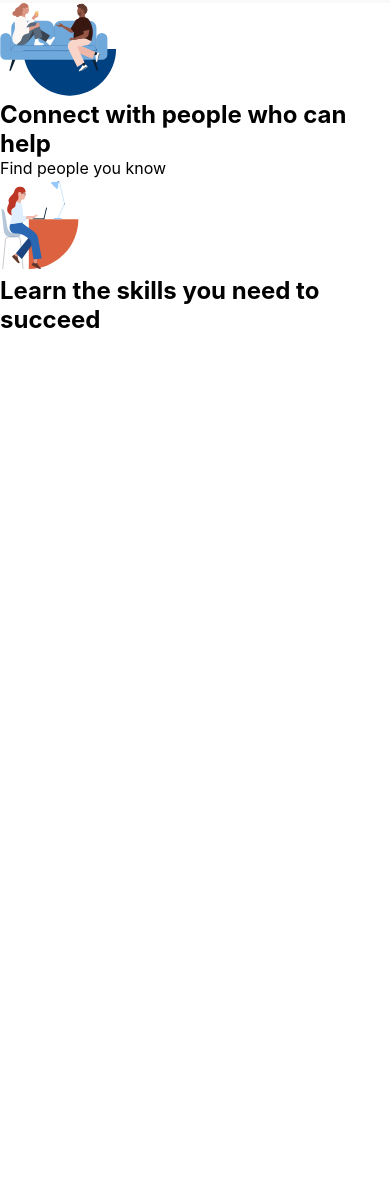
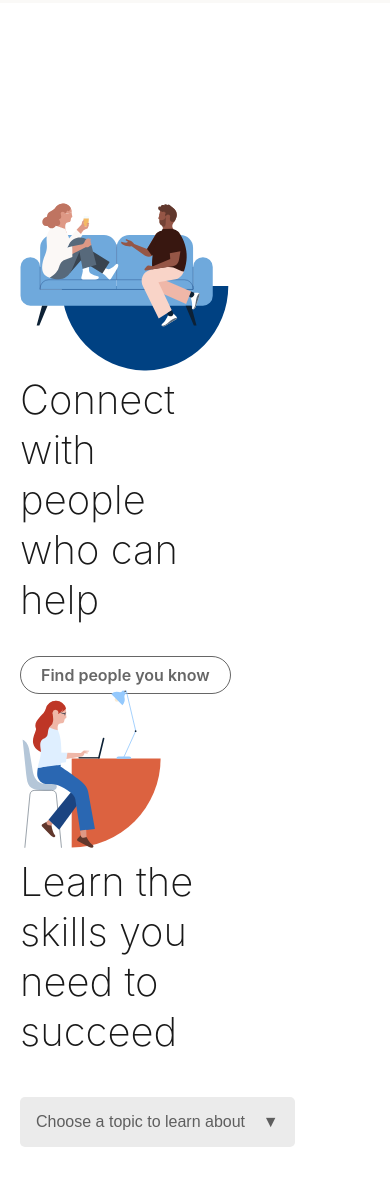
Before and after one commit to Diana-nyamai/linkedin-clone, a plain HTML site: page index.html in a window 390 px wide. Shown: the part 4090-5275 px from the top of the page. Before the commit the page ends 4424 px from the top, so only its background shows below. Drawn offline with Linux system fonts and the light colour scheme.

Commit message:
connect update

```diff
--- a/index.html
+++ b/index.html
@@ -9,6 +9,7 @@
     <link rel="stylesheet" href="./index.css">
     <link rel="stylesheet" href="./section2.css">
     <link rel="stylesheet" href="./carousel.css">
+    <link rel="stylesheet" href="./section3.css">
 </head>
 
 <body>
@@ -143,13 +144,23 @@
  <!-- connect with people -->
  <div class="c-container">
      <div class="c-left">
-        <img src="./c1.svg" alt="connect" width="30%">
-        <h2>Connect with people who can help</h2>
+         <div><img src="./c1.svg" alt="connect" width="60%"></div>
+
+        <h2 >Connect with people who can help</h2>
         <p><a href="">Find people you know</a></p>
      </div>
      <div class="c-right">
-        <img src="./c2.svg" alt="connect"  width="30%">
+        <img src="./c2.svg" alt="connect"  width="60%">
         <h2>Learn the skills you need to succeed</h2>
+        <!-- dropdown -->
+        <div class="dropdown">
+            <button onclick="myFunction()" class="dropbtn">Choose a topic to learn about &nbsp;&nbsp; &#x25BC;</button>
+            <div id="myDropdown" class="dropdown-content">
+              <a href="#">marketing</a>
+              <a href="#">mobile Development</a>
+              <a href="#">animation and illustrations</a>
+            </div>
+          </div>
      </div>
  </div>
 
--- a/index.js
+++ b/index.js
@@ -42,3 +42,22 @@ var coll = document.getElementsByClassName("collapsible");
     slides[slideIndex-1].style.display = "block";
     dots[slideIndex-1].className += " ac";
   }
+
+  // dropdow menu
+  function myFunction() {
+    document.getElementById("myDropdown").classList.toggle("show");
+  }
+
+  // Close the dropdown menu if the user clicks outside of it
+  window.onclick = function(event) {
+    if (!event.target.matches('.dropbtn')) {
+      var dropdowns = document.getElementsByClassName("dropdown-content");
+      var i;
+      for (i = 0; i < dropdowns.length; i++) {
+        var openDropdown = dropdowns[i];
+        if (openDropdown.classList.contains('show')) {
+          openDropdown.classList.remove('show');
+        }
+      }
+    }
+  }
--- /dev/null
+++ b/section3.css
@@ -0,0 +1,74 @@
+.c-container{
+    display: flex;
+    justify-content: center;
+    align-items: center;
+    flex-wrap: wrap;
+    padding: 200px 0;
+}
+.c-left{
+    padding: 0 20px;
+    margin: 0 auto;
+}
+ .c-left h2,
+ .c-right h2{
+    font-weight: 200;
+    font-size: 40px;
+    color: rgba(0, 0, 0, 0.9);
+    line-height: 1.25;
+    margin:  0 0 40px;
+    width: 60%;
+
+}
+
+.c-left p a{
+    padding: 8px 20px;
+    border-radius: 28px;
+    color: rgba(0,0,0,0.6);
+    border: 1px solid rgba(0,0,0,0.6);
+    text-align: center;
+    font-weight: 600;
+}
+
+.c-right{
+    padding: 0 20px;
+}
+@media all and (max-width: 1042px){
+    .c-left{
+        margin-right: 0px;
+    }
+}
+
+/* dropdown menu */
+.dropbtn {
+    background-color: #ebebeb;
+    color: rgba(0,0,0,0.6);
+    padding: 16px;
+    font-size: 16px;
+    border: none;
+    cursor: pointer;
+    border-radius: 5px;
+  }
+  .dropbtn:hover, .dropbtn:focus {
+    background-color: #ebebeb;
+  }
+
+  .dropdown {
+    position: relative;
+    display: inline-block;
+  }
+  .dropdown-content {
+    display: none;
+    position: absolute;
+    background-color: #f1f1f1;
+    min-width: 100%;
+    box-shadow: 0px 8px 16px 0px rgba(0,0,0,0.2);
+    z-index: 1;
+  }
+  .dropdown-content a {
+    color: black;
+    padding: 12px 16px;
+    text-decoration: none;
+    display: block;
+  }
+  .dropdown-content a:hover {background-color: #ddd}
+  .show {display:block;}
```
